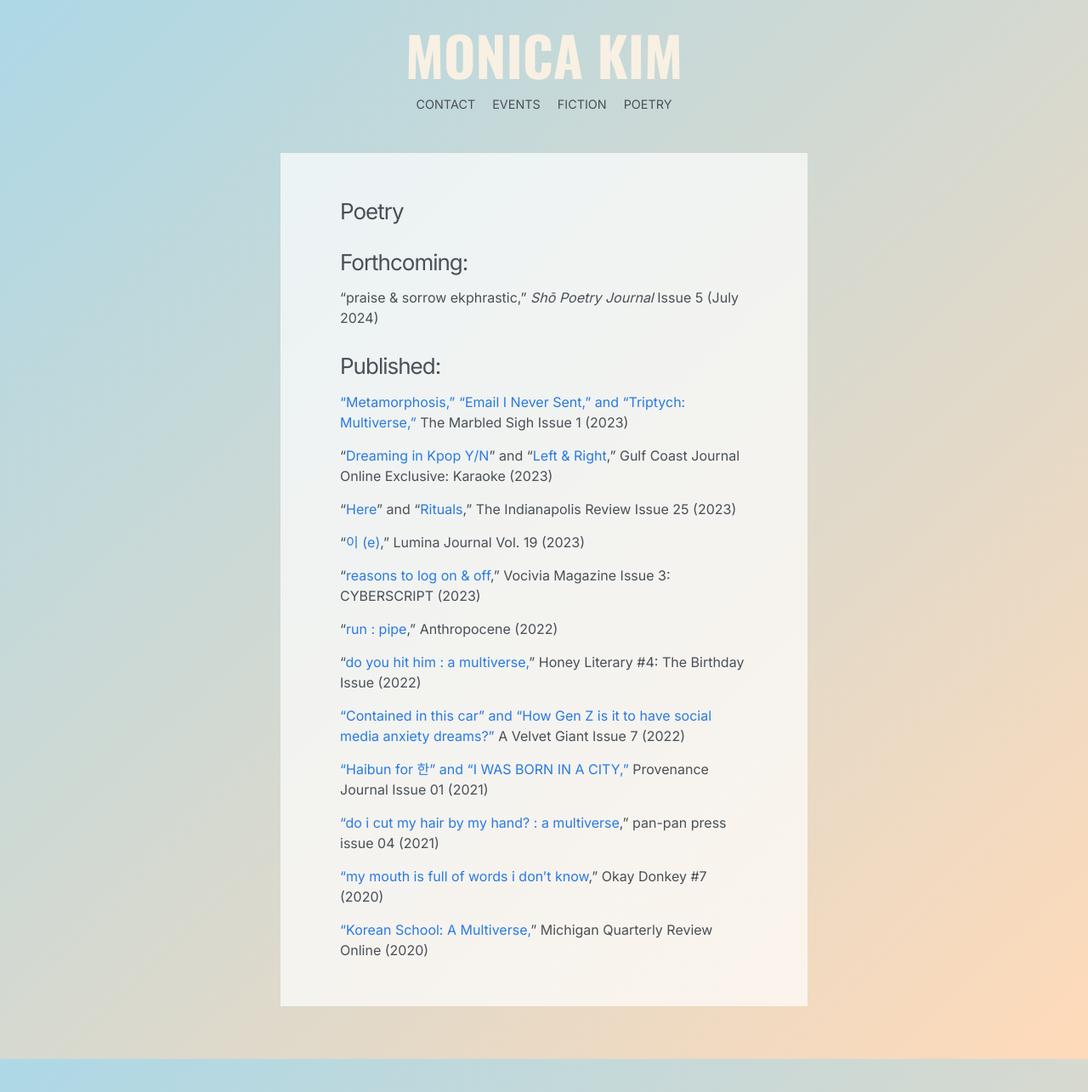
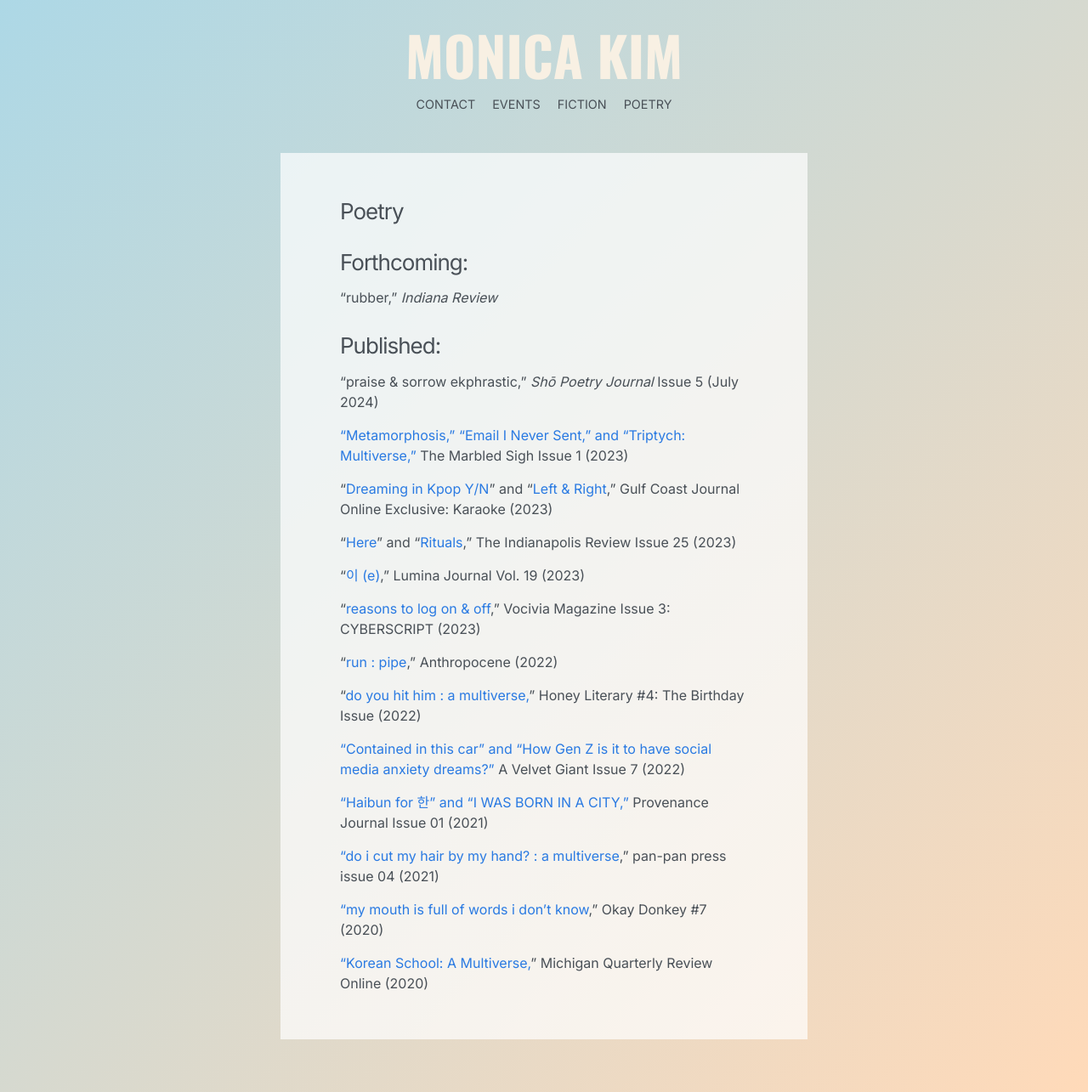
Before and after one commit to monicayk97/monicayk97.github.io, a Jekyll site: the page built from poetry.md, in a window 1280 px wide. Shown: the whole page at 85% size. Built offline with Jekyll 4.4.1, drawn with Linux system fonts in a browser that asks for light colours.

Commit message:
Update poetry.md (via Pages CMS)

```diff
--- a/poetry.md
+++ b/poetry.md
@@ -5,9 +5,11 @@ layout: page
 ---
 # Forthcoming:
 
-"praise & sorrow ekphrastic," _Shō Poetry Journal_ Issue 5 (July 2024)
+"rubber," _Indiana Review_
 
 # Published:
+
+"praise & sorrow ekphrastic," _Shō Poetry Journal_ Issue 5 (July 2024)
 
 ["Metamorphosis," "Email I Never Sent," and "Triptych: Multiverse,"](https://themarbledsigh.com/2023/09/14/monica-kim-metamorphosis-more/) The Marbled Sigh Issue 1 (2023)
 
```
